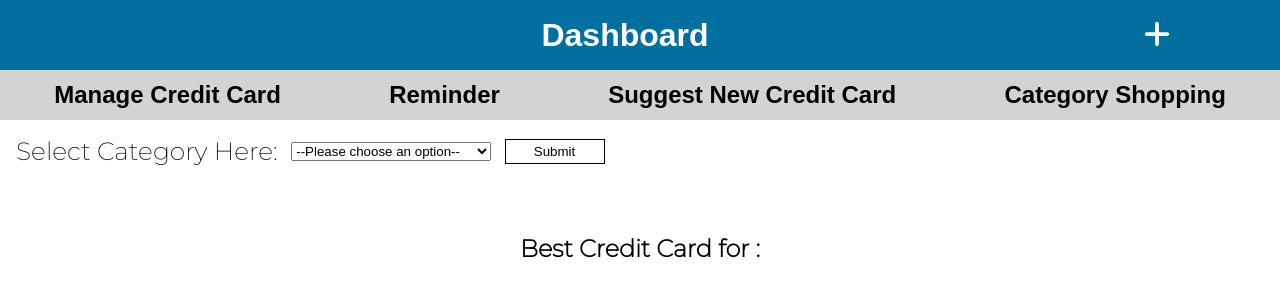
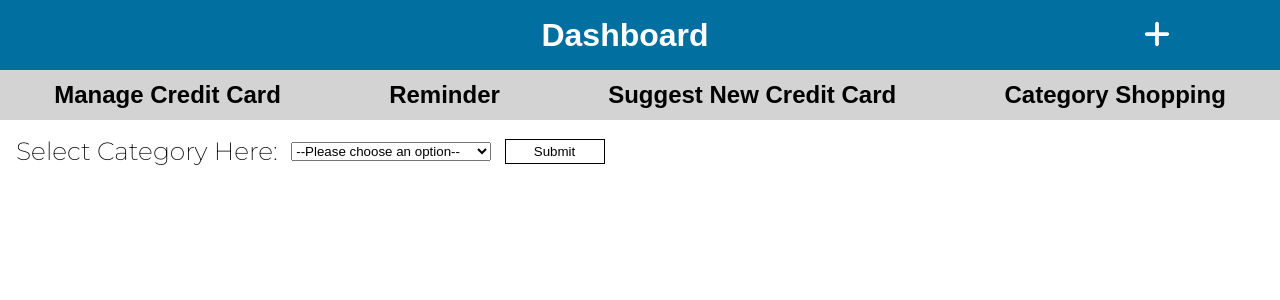
Before and after one commit to TaoHuang0/OneCredit, a React (Create React App) app: page /shopping in a window 1280 px wide. Shown: the top 300 px of the page. Built offline with nearby package versions, Linux system fonts and the light colour scheme; a web font is replaced by a local one.

Commit message:
Update Shopping.js

```diff
--- a/src/Pages/Shopping.js
+++ b/src/Pages/Shopping.js
@@ -37,12 +37,11 @@ const Shopping = ( { creditCards } ) => {
         <button className='categoryBtn'> Submit </button>
       </form>
       <div className='categoryCards'>
-        <h2 id='sortH2'> Best Credit Card for {select}: </h2>
+        {select ? <h2 id='sortH2'> Best Credit Card for {select}: </h2> : ''}
         {sortCards.map((card) => (
             <SortCard creditCard={card} />
           ))}
       </div>
-
     </div>
   )
 }
```
